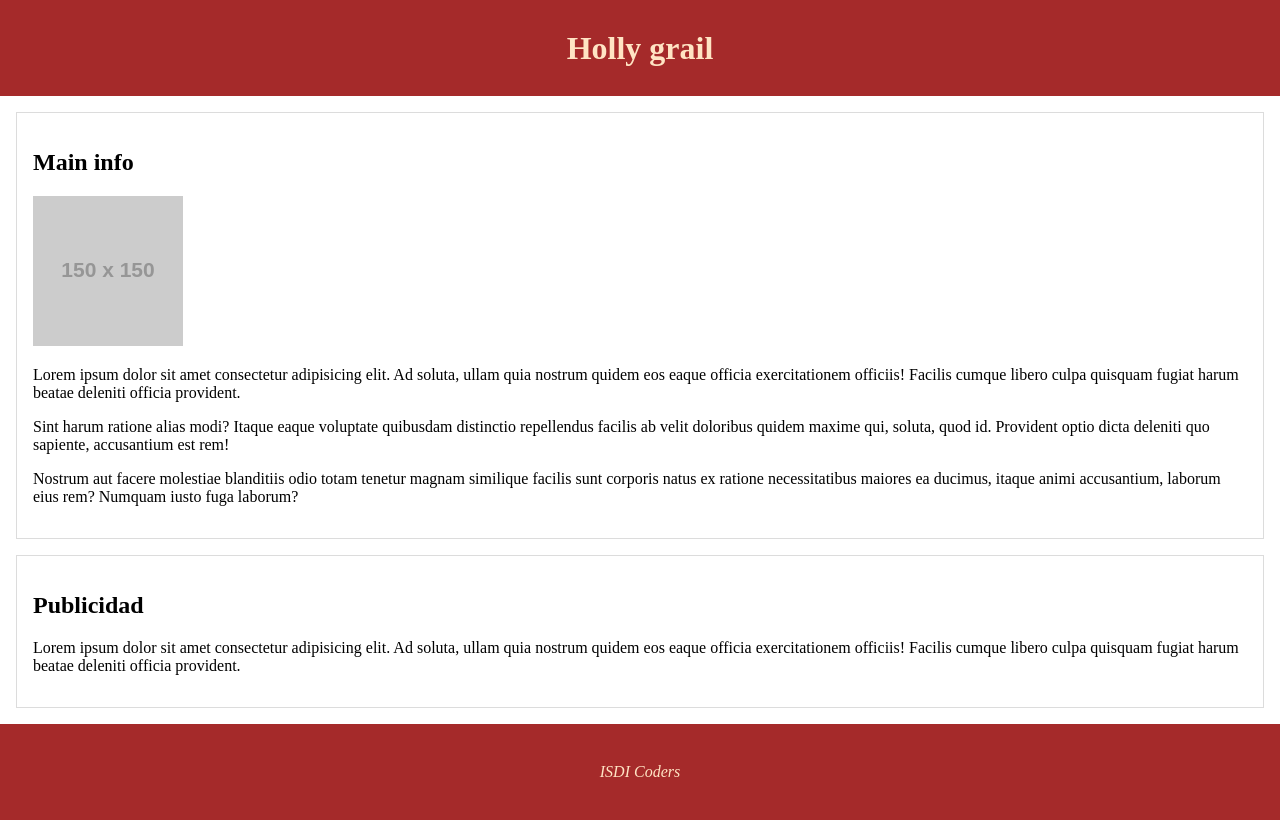
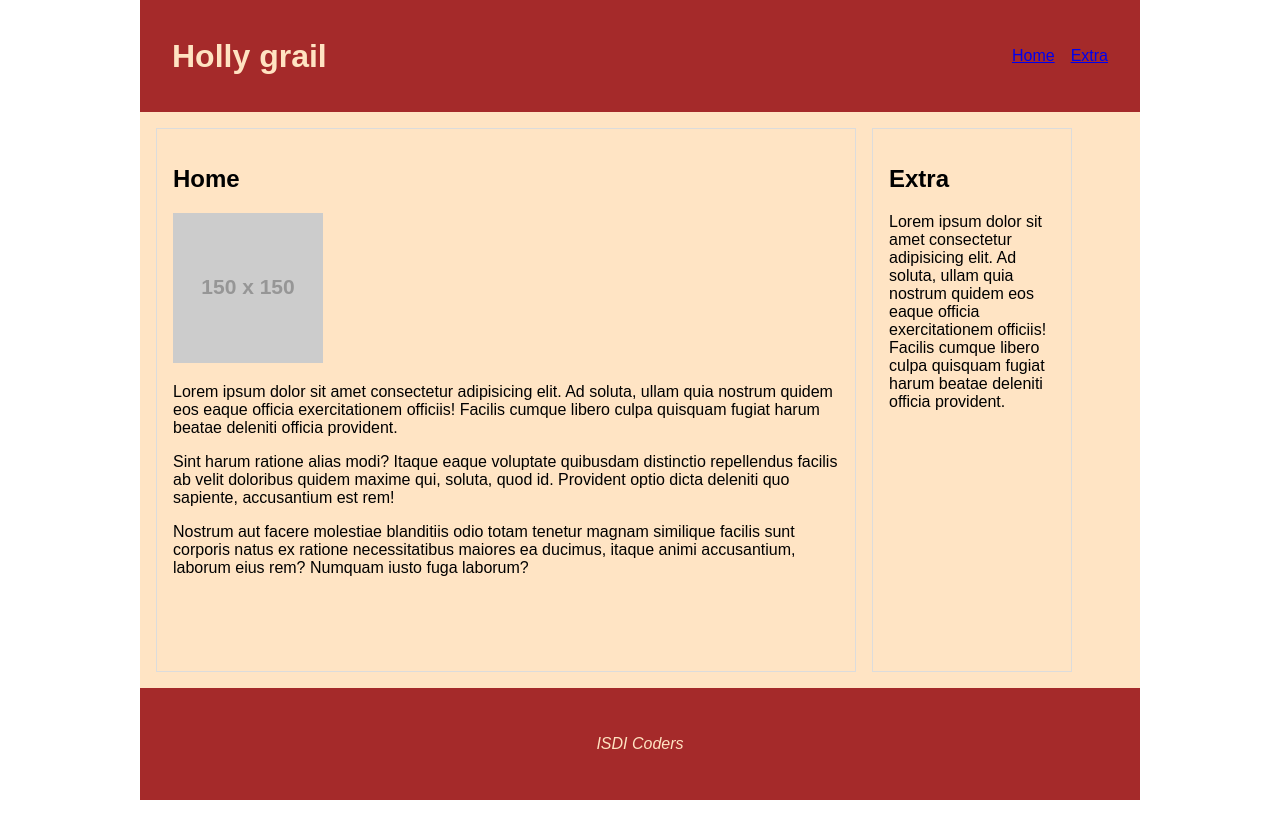
Before and after one commit to alce65/week1, a website: page rwd/index.html in a window 1280 px wide. Drawn offline with Linux system fonts and the light colour scheme; placeholder pictures from the web are drawn by us.

Commit message:
Update RWD

```diff
--- a/rwd/index.html
+++ b/rwd/index.html
@@ -8,10 +8,21 @@
         <title>Holly grail</title>
     </head>
     <body>
-        <header><h1>Holly grail</h1></header>
+        <header>
+            <h1>Holly grail</h1>
+            <nav class="menu-icon">
+                <img src="../assets/hamburger-menu-icon.svg" alt="Icono menu" />
+            </nav>
+            <nav class="menu">
+                <ul>
+                    <li><a href="#home">Home</a></li>
+                    <li><a href="#extra">Extra</a></li>
+                </ul>
+            </nav>
+        </header>
         <main>
-            <section>
-                <h2>Main info</h2>
+            <section id="home">
+                <h2>Home</h2>
                 <img
                     src="https://via.placeholder.com/150"
                     alt="Image placeholder"
@@ -35,8 +46,8 @@
                     laborum eius rem? Numquam iusto fuga laborum?
                 </p>
             </section>
-            <aside>
-                <h2>Publicidad</h2>
+            <aside id="extra">
+                <h2>Extra</h2>
                 <p>
                     Lorem ipsum dolor sit amet consectetur adipisicing elit. Ad
                     soluta, ullam quia nostrum quidem eos eaque officia
--- a/rwd/style.css
+++ b/rwd/style.css
@@ -1,6 +1,6 @@
 :root {
     --color-primary: brown;
-    --color-secondary: bisque;
+    --color-secondary: #ffe3c2;
     --font-primary: Arial, Helvetica, sans-serif;
 }
 
@@ -13,12 +13,17 @@
 html,
 body {
     min-height: 100vh;
+    background-color: white;
+    font-family: var(--font-primary);
 }
 
 body {
-    margin: 0;
+    margin: 0 auto;
     display: flex;
     flex-direction: column;
+    min-width: 300px;
+    background-color: bisque;
+    max-width: 1000px;
 }
 
 header,
@@ -29,6 +34,23 @@ footer {
     display: flex;
     justify-content: center;
     align-items: center;
+}
+
+header {
+    justify-content: space-between;
+    padding: 0 2rem;
+}
+
+.menu {
+    display: none;
+}
+
+.menu ul {
+    list-style: none;
+    margin: 0;
+    padding: 0;
+    display: flex;
+    gap: 1rem;
 }
 
 main {
@@ -44,7 +66,26 @@ aside {
     padding: 1rem;
 }
 
-/* section {
+aside:target {
+    background-color: beige;
+}
+
+@media screen and (min-width: 500px) {
+    .menu-icon {
+        display: none;
+    }
+
+    .menu {
+        display: initial;
+    }
+}
+
+@media screen and (min-width: 700px) {
+    main {
+        display: flex;
+        gap: 1rem;
+    }
+    section {
         flex: 2 0 auto;
         margin-right: 0;
         max-width: 70%;
@@ -54,4 +95,5 @@ aside {
         flex: 1 0 auto;
         margin-left: 0;
         max-width: 20%;
-} */
+    }
+}
```
Also changed, not shown: assets/hamburger-menu-icon.svg (added). Lines whose indentation alone changed are shown as unchanged.
